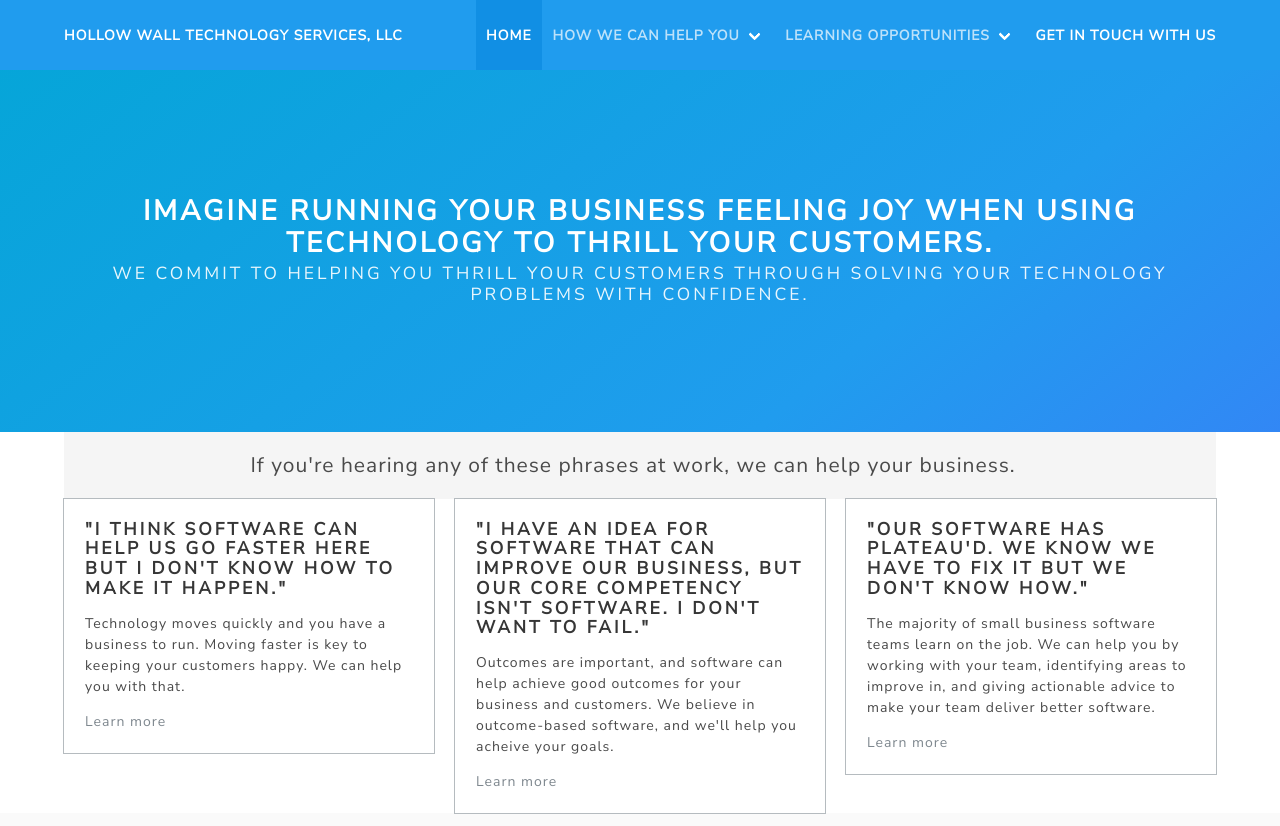
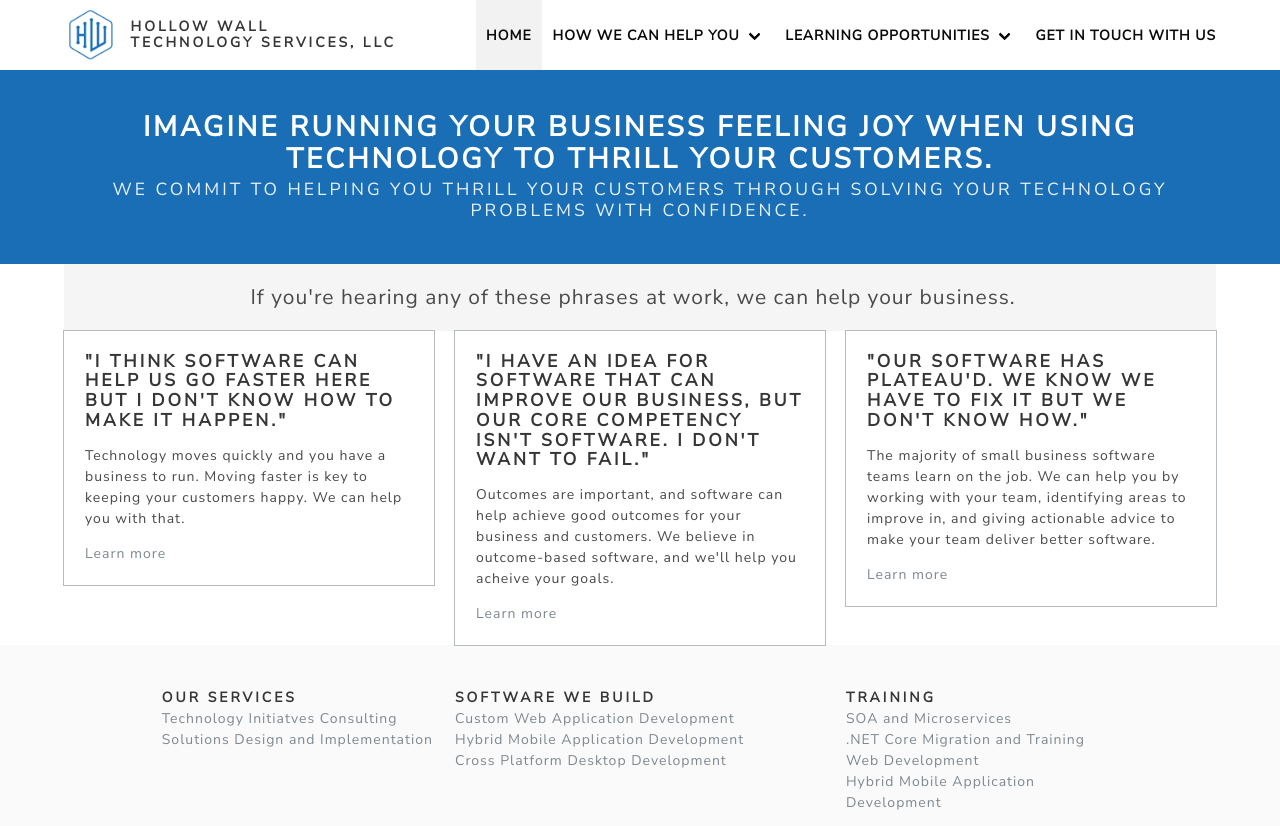
Before and after one commit to gortok/hwts, a website: page html/index.html in a window 1280 px wide. Shown: the top 826 px of the page. Drawn offline with Linux system fonts and the light colour scheme.

Commit message:
whole bunch of additions

```diff
--- a/html/index.html
+++ b/html/index.html
@@ -8,13 +8,13 @@
     <link rel="stylesheet" href="/css/modal-fx.min.css">
   </head>
   <body>
-   <section class="hero is-info is-medium is-bold">
-            <div class="hero-head">
-                <nav class="navbar">
+   <section class="is-medium">
+                <nav class="navbar is-white">
                     <div class="container">
                         <div class="navbar-brand">
-                            <a class="navbar-item" href="../">
-                                Hollow Wall Technology Services, LLC
+                            <a class="navbar-item" href="/">
+                                <img src="/images/1-128x128.png" alt="Hollow Wall Technology Services Logo; and H and W inside of a hexagon with the point of the hexagon towards north">
+                                <h1 class="title is-6 is-spaced padded-left">Hollow Wall<br />Technology Services, LLC</h1>
                             </a>
                             <span class="navbar-burger burger" data-target="navbarMenu">
                                 <span></span>
@@ -47,6 +47,9 @@
                         </div>
                     </div>
                 </nav>
+  </section>
+  <section class="hero is-info">
+             <div class="hero-head">
             </div>
             <div class="hero-body">
                 <div class="container has-text-centered">
--- a/scss/site.scss
+++ b/scss/site.scss
@@ -6,10 +6,11 @@ $grey: #7f888f;
 $grey-light:   lighten($grey, 10%);
 $grey-lighter: lighten($grey, 20%);
 
+$hollow-wall-blue: #196EB5;
 $green:        #4BBF73;
-$blue:         #1F9BCF;
+$blue :        $hollow-wall-blue;
 $red:          #d9534f;
-
+$info:         $hollow-wall-blue;
 $primary: #222 !default;
 $link: $grey;
 
@@ -27,6 +28,7 @@ $navbar-item-active-color: #fff;
 $navbar-item-hover-background-color: transparent;
 $navbar-item-active-background-color: transparent;
 $navbar-dropdown-arrow: #fff;
+$navbar-item-img-max-height: 3.75rem;
 $navbar-dropdown-background-color: $primary;
 $navbar-dropdown-border-top: 1px solid lighten($primary, 10);
 $navbar-divider-background-color: lighten($primary, 10);
@@ -49,6 +51,9 @@ body {
   letter-spacing: 1px;
 }
 
+.padded-left {
+ padding-left: 1rem;
+}
 h1,
 h2,
 h3,
```
Also changed, not shown: html/blank.html (added, +30 -0 lines), html/idk.html (added, +2 -0 lines), css/site.min.css, images/1-128x128.png (added), images/1.png (added), images/4.png (added), 2 other files.
